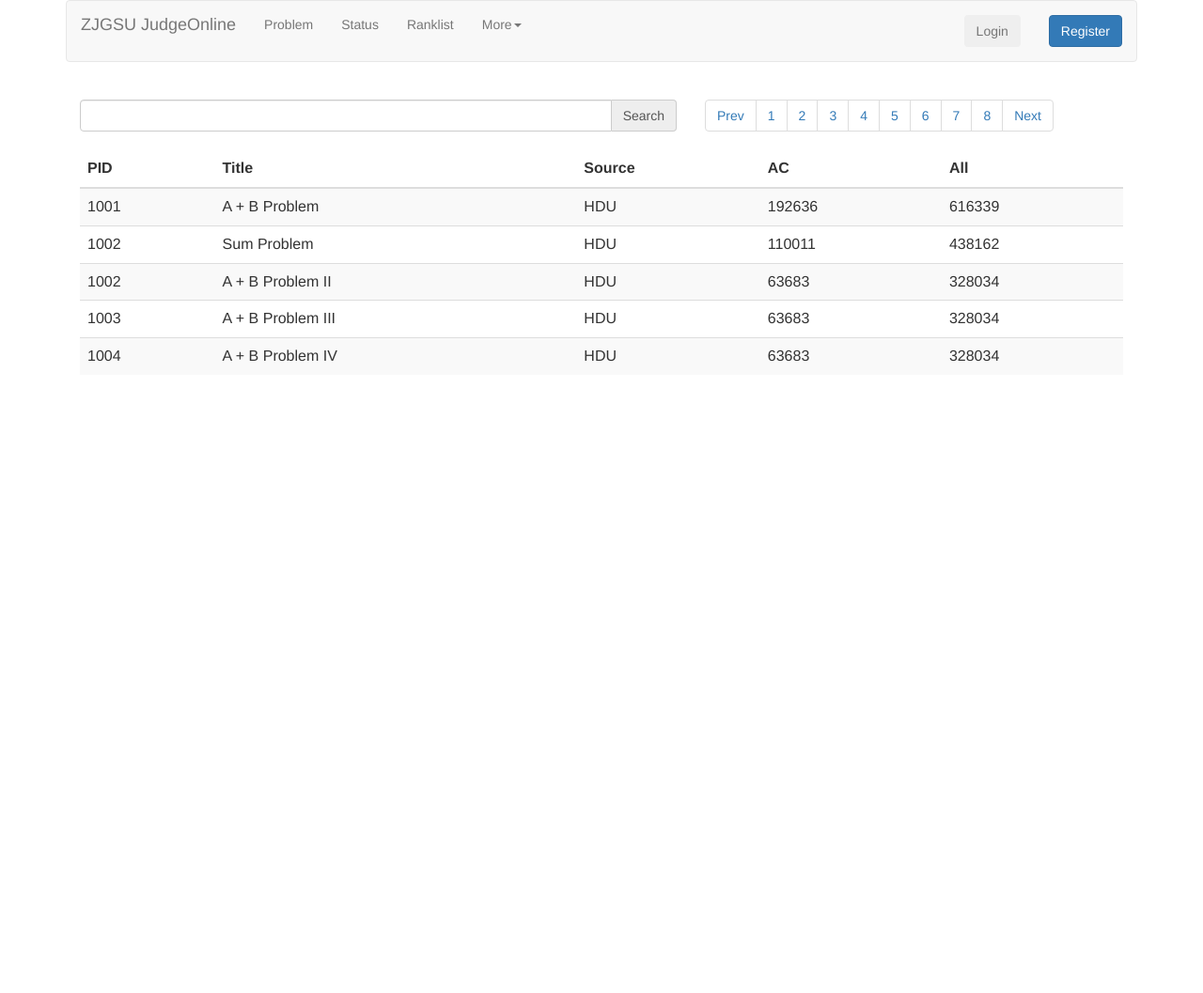
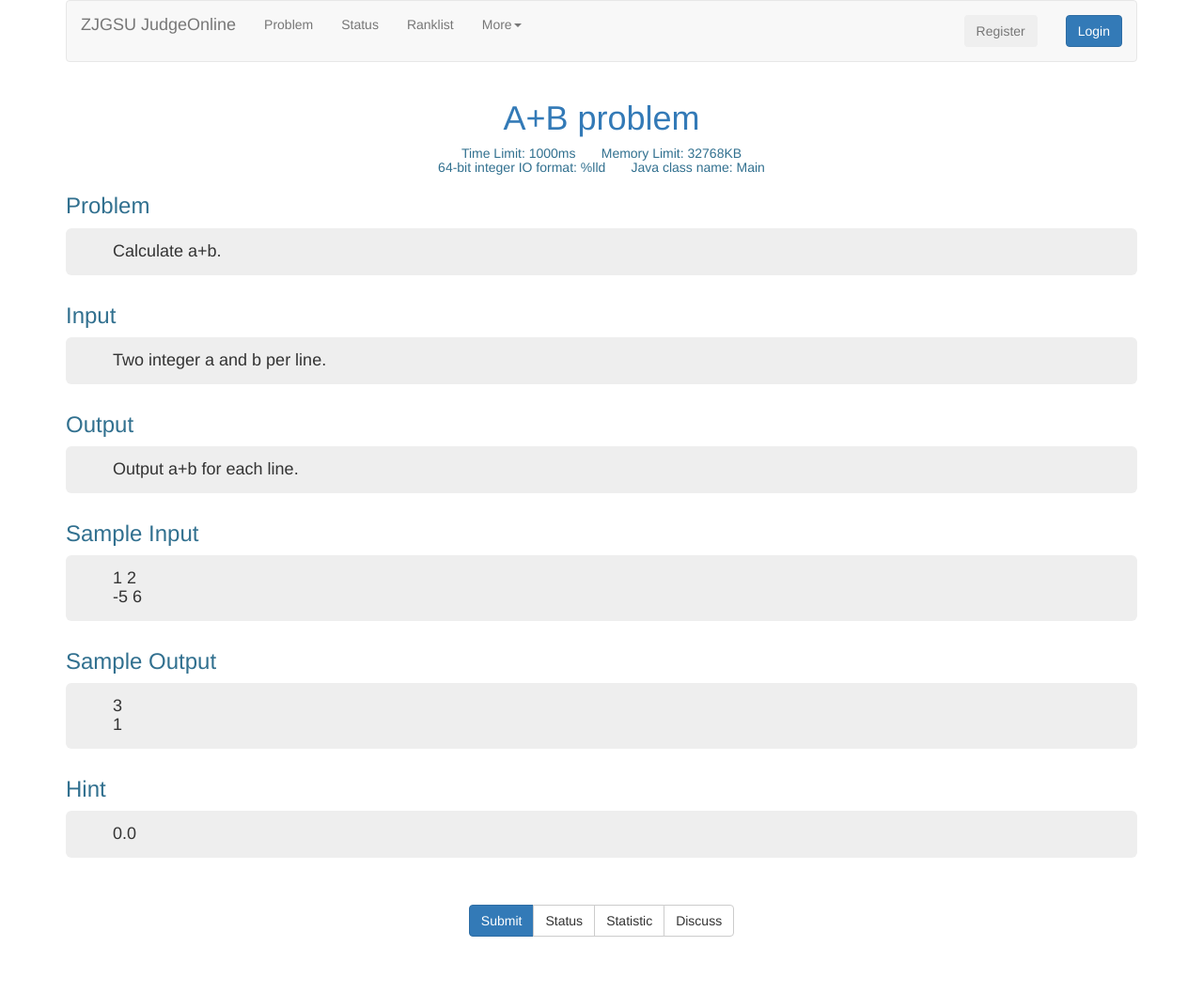
Before and after one commit to Ginray/JudgeOnline, a Java web app: page /problem.jsp in a window 1280 px wide. Shown: the whole page at 94% size. Before the commit the page ends 385 px from the top, so only its background shows below. Run offline with Tomcat 11, a stand-in JSP engine, Linux system fonts and the light colour scheme; some libraries are stand-ins or nearby versions.

Commit message:
完成题目界面的样式

```diff
--- a/WebRoot/WEB-INF/classes/struts.xml
+++ b/WebRoot/WEB-INF/classes/struts.xml
@@ -7,7 +7,7 @@
     <package name="shop" extends="struts-default">
         <!-- category_update.actiocan： 访问update方法 -->
         <action name="test_*" class="TestAction" method="{1}">
-            <result name="index">/problem.jsp</result>
+            <result name="index">/problem_list.jsp</result>
         </action>
     </package>
 
--- a/WebRoot/menu.jsp
+++ b/WebRoot/menu.jsp
@@ -16,7 +16,7 @@ String basePath = request.getScheme()+"://"+request.getServerName()+":"+request.
 		<div class="collapse navbar-collapse" id="bs-example-navbar-collapse-1">
 			<ul class="nav navbar-nav">
 				<li >
-					 <a href="problem.jsp">Problem</a>
+					 <a href="problem_list.jsp">Problem</a>
 				</li>
 				<li>
 					 <a href="#">Status</a>
@@ -76,13 +76,13 @@ String basePath = request.getScheme()+"://"+request.getServerName()+":"+request.
 					else{
 				%>
 				<li><a>
-				<button class="btn btn-primary-sm " data-toggle="modal" data-target="#login">
-					Login
+				<button class="btn btn-primary-sm " data-toggle="modal" data-target="#register">
+					Register
 				</button>
 				</a></li>
 				<li><a>
-				<button class="btn btn-primary " data-toggle="modal" data-target="#register">
-					Register
+				<button class="btn btn-primary " data-toggle="modal" data-target="#login">
+					Login
 				</button>
 				</a></li>
 
--- a/WebRoot/problem.jsp
+++ b/WebRoot/problem.jsp
@@ -21,122 +21,148 @@ String basePath = request.getScheme()+"://"+request.getServerName()+":"+request.
     <script src="js/bootstrap.js"></script>
 
     <link rel="Shortcut Icon" href="img/zjgsu.png" />
+    <style type="text/css">
+     .h.jumbotron{
+         padding: 5px;
+		 padding-left: 50px;
+     }
+   </style>
 
   </head>
 
-<body>
+  <body>
 	<div class="container">
 	<div class="row clearfix">
 		<div class="col-md-12 column">
 			<jsp:include page = "menu.jsp"></jsp:include>
 		</div>
+		<div class="col-md-12 column ">
+			<h1 class="text-center text-primary">A+B problem</h1>
+			<!--
+			 关于文本字体颜色：text-muted（灰色 色值为#777），text-primary（蓝色 #428bca），
+			 text-success（绿色 #5cb85c）,text-info（浅蓝色 #5bc0de），
+			 text-warning（橙色  #f0ad4e），text-danger（红色 #d9534f）
+
+			  关于背景颜色：bg-primary（蓝色 #428bca），bg-info（浅蓝色  #5bc0de）,
+			 bg-waring（橙色 #f0ad4e），bg-success（绿色 #5cb85c），bg-danger（红 #d9534f）
+			 -->
+			 <h5 class="text-center text-info">
+			Time Limit: 1000ms&nbsp&nbsp&nbsp&nbsp&nbsp&nbsp
+			Memory Limit: 32768KB <br>
+			64-bit integer IO format: %lld &nbsp&nbsp&nbsp&nbsp&nbsp&nbspJava class name: Main
+			</h5>
+			<h3 class="text-info">Problem</h3>
+			<div class="h jumbotron">
+			<h4 class="text-left" >
+				Calculate a+b.
+			</h4>
+			</div>
+			<h3 class="text-info">Input</h3>
+			<div class="h jumbotron">
+			<h4 class="text-left" >
+				Two integer a and b per line.
+			</h4>
+			</div>
+		 	<h3 class="text-info">Output</h3>
+			<div class="h jumbotron">
+			<h4 class="text-left" >
+				Output a+b for each line.
+			</h4>
+			</div>
+			<h3 class="text-info">Sample Input </h3>
+			<div class="h jumbotron">
+			<h4 class="text-left" >
+				1 2<br>
+				-5 6
+			</h4>
+			</div>
+			<h3 class="text-info">Sample Output </h3>
+			<div class="h jumbotron">
+			<h4 class="text-left" >
+				3<br>
+				1
+			</h4>
+			</div>
+			<h3 class="text-info">Hint </h3>
+			<div class="h jumbotron">
+			<h4 class="text-left" >
+				0.0
+			</h4>
+			</div>
+
+			<br>
+			<center>
+			<div class="btn-group ">
+			    <button type="button" class="btn btn-default btn-primary" data-toggle="modal" data-target="#submit">Submit</button>
+			    <button type="button" class="btn btn-default">Status</button>
+			    <button type="button" class="btn btn-default">Statistic</button>
+			    <button type="button" class="btn btn-default">Discuss</button>
+			</div>
+
+			<br><br><br><br>
+			</center>
 	</div>
 
-	<div class="col-md-12 column">
-	<div class="row clearfix">
-	<div class="col-md-7 column">
-		<br><!-- 需要一个换行才能对齐，原因还在查询 -->
-		<div class="input-group">
-    	<input type="text" class="form-control input"><span class="input-group-addon btn btn-primary">Search</span>
-		</div>
-	</div>
-	<div class="col-md-5 column">
-		<ul class="pagination ">
-			<li>
-				 <a href="#">Prev</a>
-			</li>
-			<li>
-				 <a href="#">1</a>
-			</li>
-			<li>
-				 <a href="#">2</a>
-			</li>
-			<li>
-				 <a href="#">3</a>
-			</li>
-			<li>
-				 <a href="#">4</a>
-			</li>
-			<li>
-				 <a href="#">5</a>
-			</li>
-			<li>
-				 <a href="#">6</a>
-			</li>
-			<li>
-				 <a href="#">7</a>
-			</li>
-			<li>
-				 <a href="#">8</a>
-			</li>
-			<li>
-				 <a href="#">Next</a>
-			</li>
-		</ul>
+
+
 	</div>
 
 	</div>
 
 
 
-<table class="table table-striped">
-  <thead>
-    <tr>
-      <th>PID</th>
-      <th>Title</th>
-      <th>Source</th>
-      <th>AC</th>
-      <th>All</th>
-    </tr>
-  </thead>
-  <tbody>
-    <tr>
-      <td>1001</td>
-      <td>A + B Problem</td>
-      <td>HDU</td>
-      <td>192636</td>
-      <td>616339</td>
-    </tr>
-    <tr>
-      <td>1002</td>
-      <td>Sum Problem</td>
-      <td>HDU</td>
-      <td>110011</td>
-      <td>438162</td>
-    </tr>
-    <tr>
-      <td>1002</td>
-      <td>A + B Problem II</td>
-      <td>HDU</td>
-      <td>63683</td>
-      <td>328034</td>
-    </tr>
-    <tr>
-      <td>1003</td>
-      <td>A + B Problem III</td>
-      <td>HDU</td>
-      <td>63683</td>
-      <td>328034</td>
-    </tr>
-    <tr>
-      <td>1004</td>
-      <td>A + B Problem IV</td>
-      <td>HDU</td>
-      <td>63683</td>
-      <td>328034</td>
-    </tr>
-  </tbody>
-</table>
+ </body>
 
-	</div>
+<!--提交  -->
+<div class="modal fade form-inline"  id="submit" tabindex="-1" role="dialog" aria-labelledby="myModalLabel" aria-hidden="true">
+	<div class="modal-dialog" style="width:800px">
+		<div class="modal-content">
+			<div class="modal-header">
+				<button type="button" class="close" data-dismiss="modal" aria-hidden="true">
+					&times;
+				</button>
+				<h4 class="modal-title text-primary" id="myModalLabel">
+					Submit your code
+				</h4>
+			</div>
+			<%
+				   String username = (String)request.getSession().getAttribute("username");
+			%>
+			<center>
+			<h4>
+				Username:&nbsp&nbsp&nbsp<%=username %>
+				<br>
+
+				Language:
+				<select class="combobox form-control">
+				  <option value="GNU_C">GNU C</option>
+				  <option value="GNU_C++">GNU C++</option>
+				  <option value="JAVA">JAVA</option>
+				</select>
+
+			</h4>
+			</center>
+			<form  action ="user_usermodify.action" method = "post"  >
+			<div class="modal-body">
+				<center><h4>Source Code: </h4><center>
+				<textarea class="form-control" rows="30" cols="90"></textarea>
 
 
+			</div>
 
 
+			<div class="modal-footer ">
+				<button type="submit" class="btn btn-primary btn-center">Submit
+				</button>
+				<button type="button" class="btn btn-default" data-dismiss="modal">Close
+				</button>
+			</div>
 
 
-	</div>
+			</form>
+		</div><!-- /.modal-content -->
+	</div><!-- /.modal -->
+</div>
 
- </body>
 
 </html>
--- a/src/struts.xml
+++ b/src/struts.xml
@@ -7,7 +7,7 @@
     <package name="shop" extends="struts-default">
         <!-- category_update.actiocan： 访问update方法 -->
         <action name="test_*" class="TestAction" method="{1}">
-            <result name="index">/problem.jsp</result>
+            <result name="index">/problem_list.jsp</result>
         </action>
     </package>
 
```
Also changed, not shown: WebRoot/problem_list.jsp (added, +142 -0 lines), README.md.
